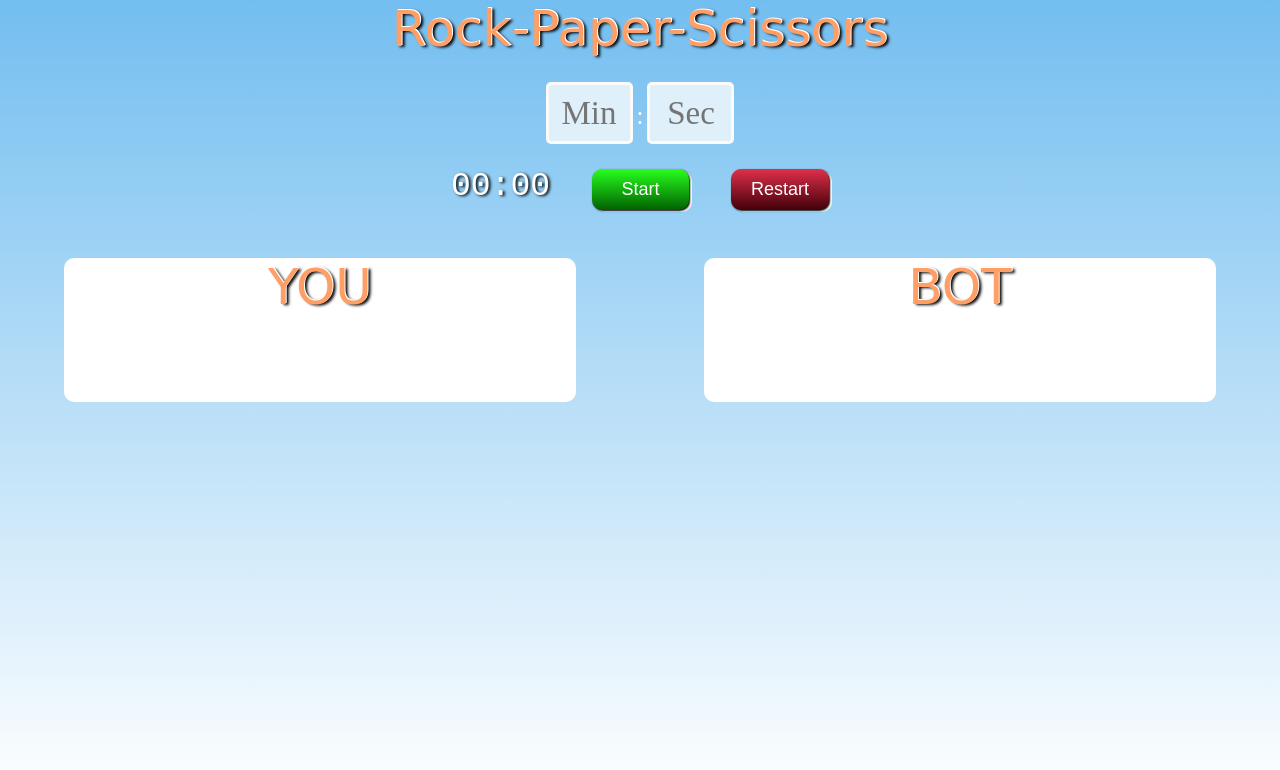
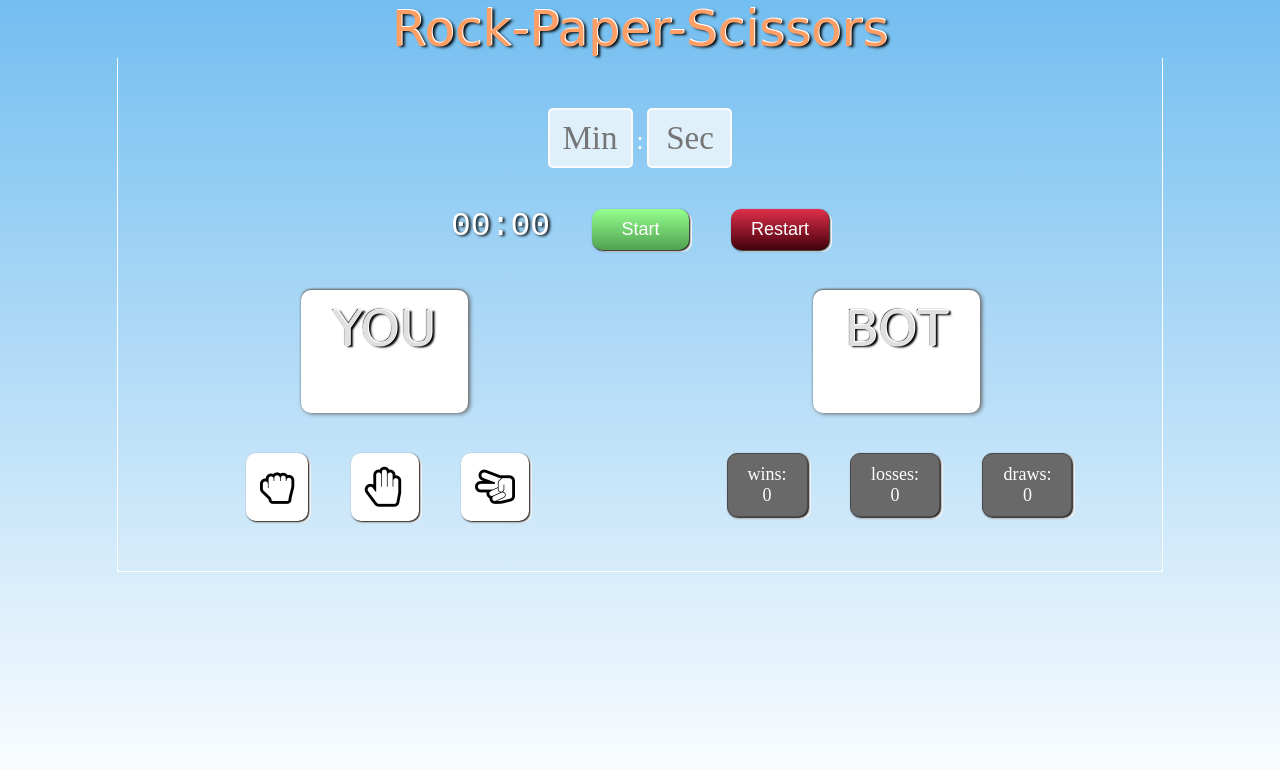
Before and after one commit to samaladhami/Rock-Paper-Scissors, a website: page index.html in a window 1280 px wide. Drawn offline with Linux system fonts and the light colour scheme; a web font is replaced by a local one.

Commit message:
finished styling

```diff
--- a/css/main.scss
+++ b/css/main.scss
@@ -1,12 +1,15 @@
 // CSS Reset
 @import "reset";
+// Google Fonts
+@import url('http://fonts.googleapis.com/css?family=Coiny');
 //
 $sky-color: #73bef0;
 $orange: #ff9f66;
-$vertical-space: 3vh 0;
+$vertical-space: 5vh 0;
 
 *:focus {
   outline: none;
+  box-sizing: border-box;
 }
 
 body{
@@ -35,6 +38,13 @@ header{
     @extend .header-text;
   }
 }
+section{
+  width: 80%;
+  margin: auto;
+  border: 1px solid white;
+  padding: 10px;
+  border-top: none;
+}
 
 .input-group{
   margin: $vertical-space;
@@ -43,17 +53,28 @@ header{
     font-size: 25px;
   }
   .my-input{
+    color: dimgrey;
     width: 81px;
     height: 56px;
     border-radius: 5px;
-    border: 3px solid #fbfbfb;
+    border: 2px solid #fbfbfb;
     background: #e0f0fb;
     font-size: 33px;
     text-align: center;
   }
 }
 
+.my-block{
+  box-shadow: 1px 1px 2px black, 3px 2px white;
+  -webkit-border-radius: 10;
+  -moz-border-radius: 10;
+  border-radius: 10px;
+  font-size: 18px;
+  padding: 10px 20px 10px 20px;
+  margin-left: 3vw;
+  border: none;
 
+}
 
 .time-control{
   margin: $vertical-space;
@@ -66,22 +87,15 @@ header{
   }
   button{
     color: white;
-    box-shadow: 1px 1px 2px black, 3px 2px white;
-    -webkit-border-radius: 10;
-    -moz-border-radius: 10;
-    border-radius: 10px;
-    font-size: 18px;
-    padding: 10px 20px 10px 20px;
-    margin-left: 3vw;
-    border: none;
+    @extend .my-block;
   }
   .start{
-    background: #27ff1c;
-    background-image: -webkit-linear-gradient(top, #27ff1c, #016101);
-    background-image: -moz-linear-gradient(top, #27ff1c, #016101);
-    background-image: -ms-linear-gradient(top, #27ff1c, #016101);
-    background-image: -o-linear-gradient(top, #27ff1c, #016101);
-    background-image: linear-gradient(to bottom, #27ff1c, #016101);
+    background: #95ff8f;
+    background-image: -webkit-linear-gradient(top, #95ff8f, #50a150);
+    background-image: -moz-linear-gradient(top, #95ff8f, #50a150);
+    background-image: -ms-linear-gradient(top, #95ff8f, #50a150);
+    background-image: -o-linear-gradient(top, #95ff8f, #50a150);
+    background-image: linear-gradient(to bottom, #95ff8f, #50a150);
     padding: 10px 29px;
     &:hover{
       background: #24a753;
@@ -106,18 +120,55 @@ header{
   }
 }
 
-.play{
+.show-chosen{
   display: flex;
   justify-content: space-around;
+  margin: $vertical-space;
   div{
     background: white;
     border-radius: 10px;
     display: inline-block;
-    margin: $vertical-space;
-    width: 40%;
-    height: 18vh;
+    width: 167px;
+    padding-top: 10px;
+    height: 113px;
+    box-shadow: 2px 1px 4px dimgrey, 0px -1px 2px dimgrey;
     h2{
       @extend .header-text;
+      color: #e0e0e0;
+      text-shadow: 1px -1px white, 3px 1px 2px black, 0px -1px 1px black;
     }
   }
 }
+
+.dashboard{
+  margin: $vertical-space;
+  display: flex;
+  justify-content: space-around;
+  .btn-group{
+    display: inline-block;
+    button{
+      @extend .my-block;
+      font-size: 40px;
+      padding: 14px;
+      background: white;
+      &:hover{
+        background: lightgray;
+      }
+      &:active{
+        background: dimgray;
+      }
+    }
+  }
+  .score{
+    color: white;
+    div{
+      @extend .my-block;
+      display: inline-block;
+      background: dimgray;
+      border: 1px solid #4a4a4a;
+      h2{
+
+      }
+    }
+  }
+}
--- a/index.html
+++ b/index.html
@@ -4,8 +4,8 @@
     <meta charset="utf-8">
     <meta name="viewport" content="width=device-width" />
     <title>Rock-Paper-Scossors</title>
-    <!-- google fonts -->
-    <link href="https://fonts.googleapis.com/css?family=Coiny" rel="stylesheet">
+    <!-- fa awesome -->
+    <link rel="stylesheet" href="https://cdnjs.cloudflare.com/ajax/libs/font-awesome/4.7.0/css/font-awesome.css">
     <!--  -->
     <link rel="stylesheet" href="css/main.css" media="screen" title="no title">
   </head>
@@ -24,7 +24,7 @@
         <button class="start" id='start-btn' type="button" name="button">Start</button>
         <button  class="restart" id='restart-btn' type="button" name="button">Restart</button>
       </div>
-      <div class="play">
+      <div class="show-chosen">
         <div class="user">
           <h2>YOU</h2>
         </div>
@@ -32,6 +32,24 @@
           <h2>BOT</h2>
         </div>
       </div>
+      <div class="dashboard">
+        <div class="btn-group">
+          <button type="button" name="button" class="fa fa-hand-rock-o" aria-hidden="true"></button>
+          <button type="button" name="button" class="fa fa-hand-paper-o" aria-hidden="true"></button>
+          <button type="button" name="button" class="fa fa-hand-scissors-o" aria-hidden="true"></button>
+        </div>
+        <div class="score">
+          <div class="wins">
+            wins: <h2>0</h2>
+          </div>
+          <div class="losses">
+            losses: <h2>0</h2>
+          </div>
+          <div class="draws">
+            draws: <h2>0</h2>
+          </div>
+        </div>
+      </div>
 
     </section>
   </body>
```
Also changed, not shown: css/main.css.
